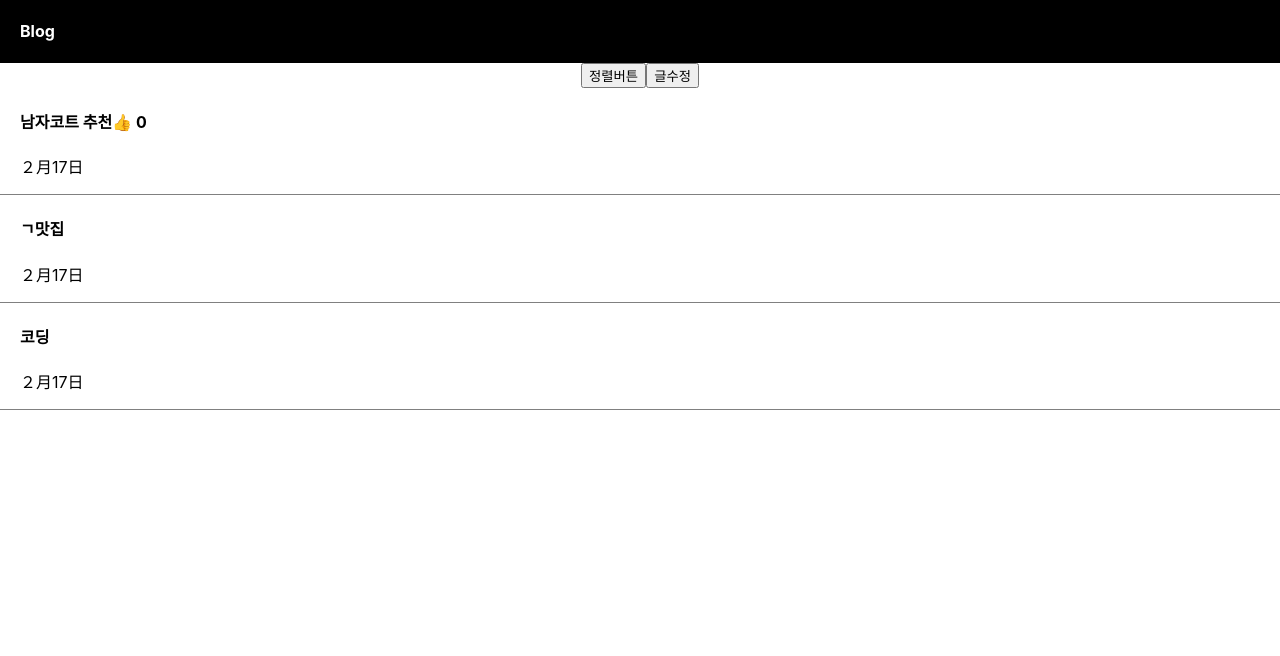
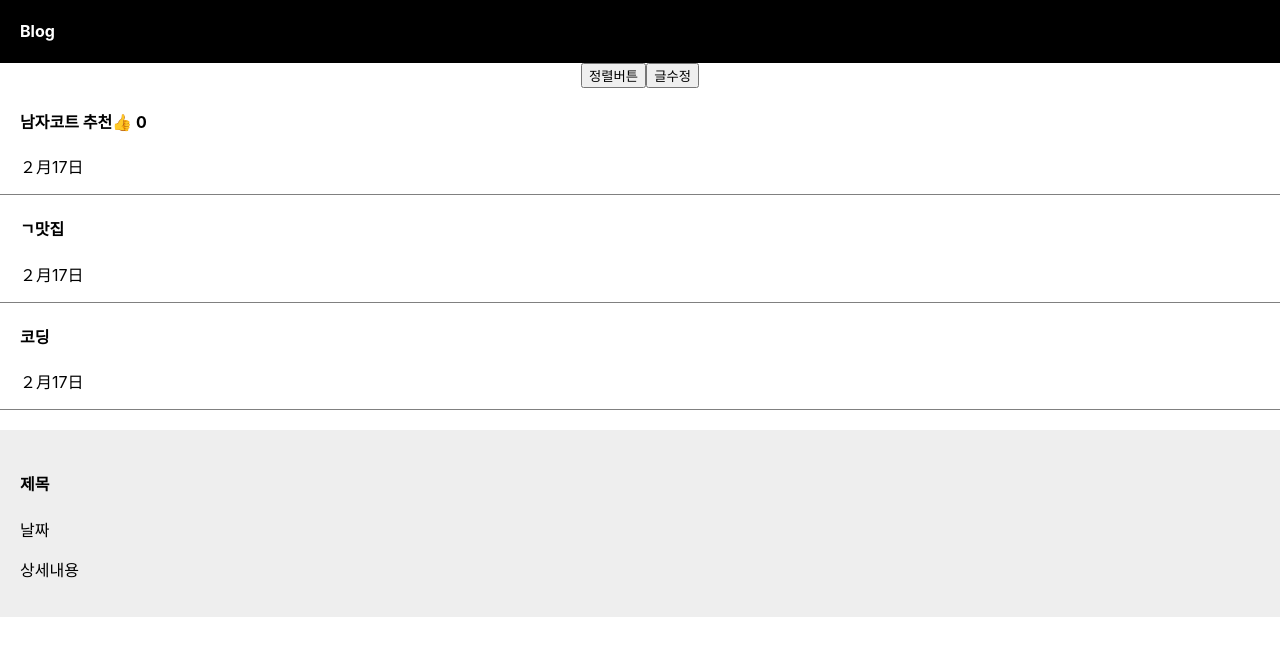
Before and after one commit to 23hh/react-blog, a React (Create React App) app: page / in a window 1280 px wide. Shown: the top 656 px of the page. Built offline with nearby package versions, Linux system fonts and the light colour scheme.

Commit message:
component

```diff
--- a/src/App.css
+++ b/src/App.css
@@ -9,6 +9,13 @@
   text-align: left;
   padding-left: 20px;
   border-bottom: 1px solid grey;
+}
+
+.modal {
+  margin-top: 20px;
+  padding: 20px;
+  background: #eee;
+  text-align: left;
 }
 
 .black-nav {
--- a/src/App.js
+++ b/src/App.js
@@ -57,8 +57,22 @@
         <h4>{글제목[2]}</h4>
         <p>２月17日</p>
       </div>
+
+      <Modal />
     </div>
   );
 }
 
+function Modal() {
+  return (
+    <>
+      <div className="modal">
+        <h4>제목</h4>
+        <p>날짜</p>
+        <p>상세내용</p>
+      </div>
+    </>
+  );
+}
+
 export default App;
```
